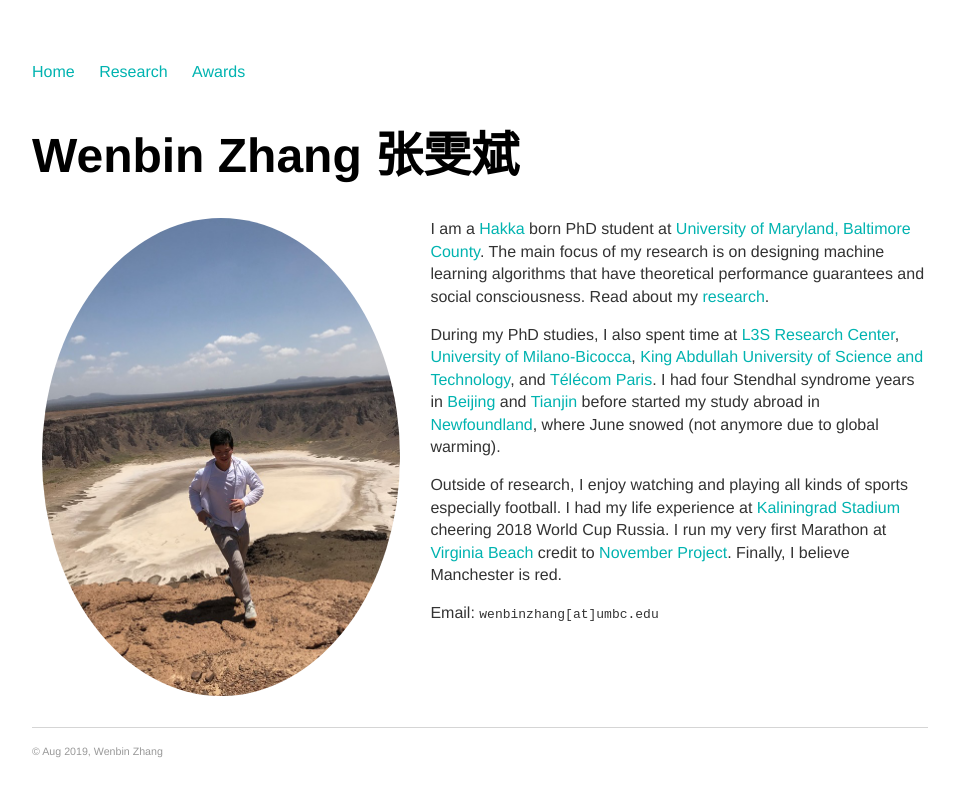
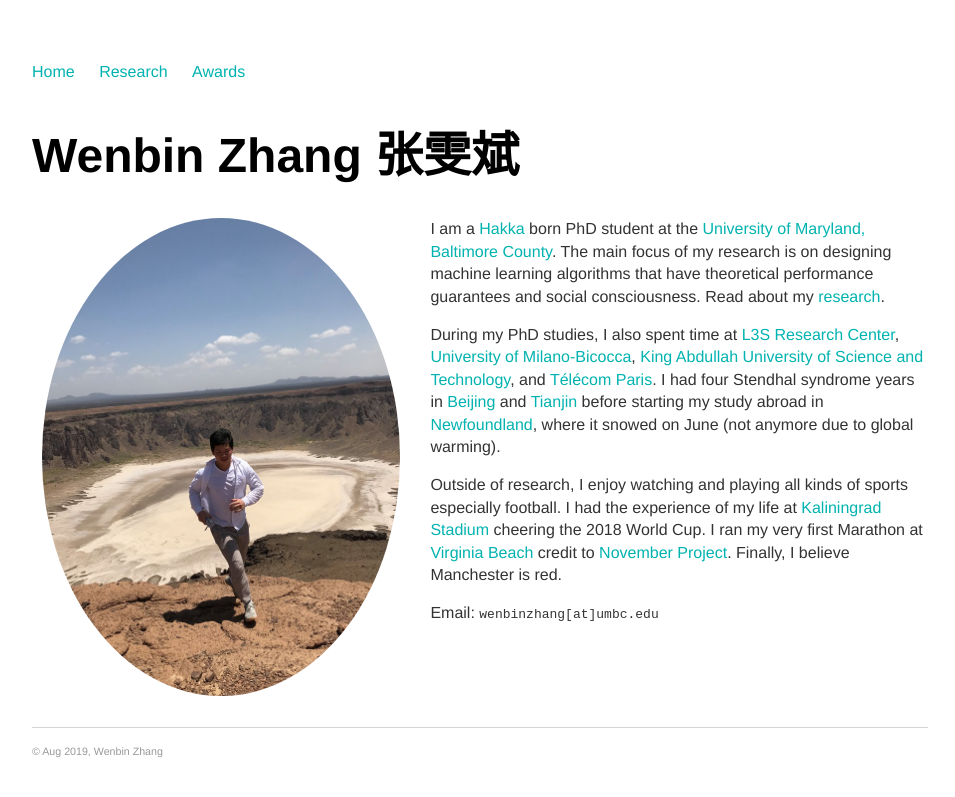
Before and after one commit to vanbanTruong/vanbanTruong.github.io, a Jekyll site: the page built from index.md, in a window 1280 px wide. Shown: the top 797 px of the page, without its empty margins (160-1115 px from the left). Built offline with Jekyll 4.4.1, drawn with Linux system fonts in a browser that asks for light colours.

Commit message:
Update index.md

```diff
--- a/index.md
+++ b/index.md
@@ -8,12 +8,12 @@ title: Wenbin Zhang | 张雯斌
 
 <img src="img/taif.jpg" alt="Photo" class="leftside_image">
 
-I am a [Hakka](https://en.wikipedia.org/wiki/Hakka_people) born PhD student at [University of Maryland, Baltimore County](https://www.umbc.edu/). The main focus of my research is on designing machine learning algorithms that have theoretical performance guarantees and social consciousness. Read about my [research](/research).
+I am a [Hakka](https://en.wikipedia.org/wiki/Hakka_people) born PhD student at the [University of Maryland, Baltimore County](https://www.umbc.edu/). The main focus of my research is on designing machine learning algorithms that have theoretical performance guarantees and social consciousness. Read about my [research](/research).
 
 
-During my PhD studies, I also spent time at [L3S Research Center](https://www.l3s.de/de), [University of Milano-Bicocca](https://www.unimib.it/), [King Abdullah University of Science and Technology](https://www.kaust.edu.sa/en), and [Télécom Paris](https://dig.telecom-paristech.fr/blog/). I had four Stendhal syndrome years in [Beijing](https://www.google.com/maps/@39.9553424,116.3162938,17z?hl=en&authuser=0) and [Tianjin](https://www.google.com/maps/@39.1099492,117.2091143,18z?hl=en&authuser=0) before started my study abroad in [Newfoundland](https://www.google.com/maps/@47.5730776,-52.7360975,16z?hl=en&authuser=0), where June snowed (not anymore due to global warming).
+During my PhD studies, I also spent time at [L3S Research Center](https://www.l3s.de/de), [University of Milano-Bicocca](https://www.unimib.it/), [King Abdullah University of Science and Technology](https://www.kaust.edu.sa/en), and [Télécom Paris](https://dig.telecom-paristech.fr/blog/). I had four Stendhal syndrome years in [Beijing](https://www.google.com/maps/@39.9553424,116.3162938,17z?hl=en&authuser=0) and [Tianjin](https://www.google.com/maps/@39.1099492,117.2091143,18z?hl=en&authuser=0) before starting my study abroad in [Newfoundland](https://www.google.com/maps/@47.5730776,-52.7360975,16z?hl=en&authuser=0), where it snowed on June (not anymore due to global warming).
 
-Outside of research, I enjoy watching and playing all kinds of sports especially football. I had my life experience at [Kaliningrad Stadium](https://en.wikipedia.org/wiki/Kaliningrad_Stadium) cheering 2018 World Cup Russia. I run my very first Marathon at [Virginia Beach](https://www.shamrockmarathon.com/) credit to [November Project](https://november-project.com/baltimore-md/). Finally, I believe Manchester is red.
+Outside of research, I enjoy watching and playing all kinds of sports especially football. I had the experience of my life at [Kaliningrad Stadium](https://en.wikipedia.org/wiki/Kaliningrad_Stadium) cheering the 2018 World Cup. I ran my very first Marathon at [Virginia Beach](https://www.shamrockmarathon.com/) credit to [November Project](https://november-project.com/baltimore-md/). Finally, I believe Manchester is red.
 
 
 Email: `wenbinzhang[at]umbc.edu`
```
